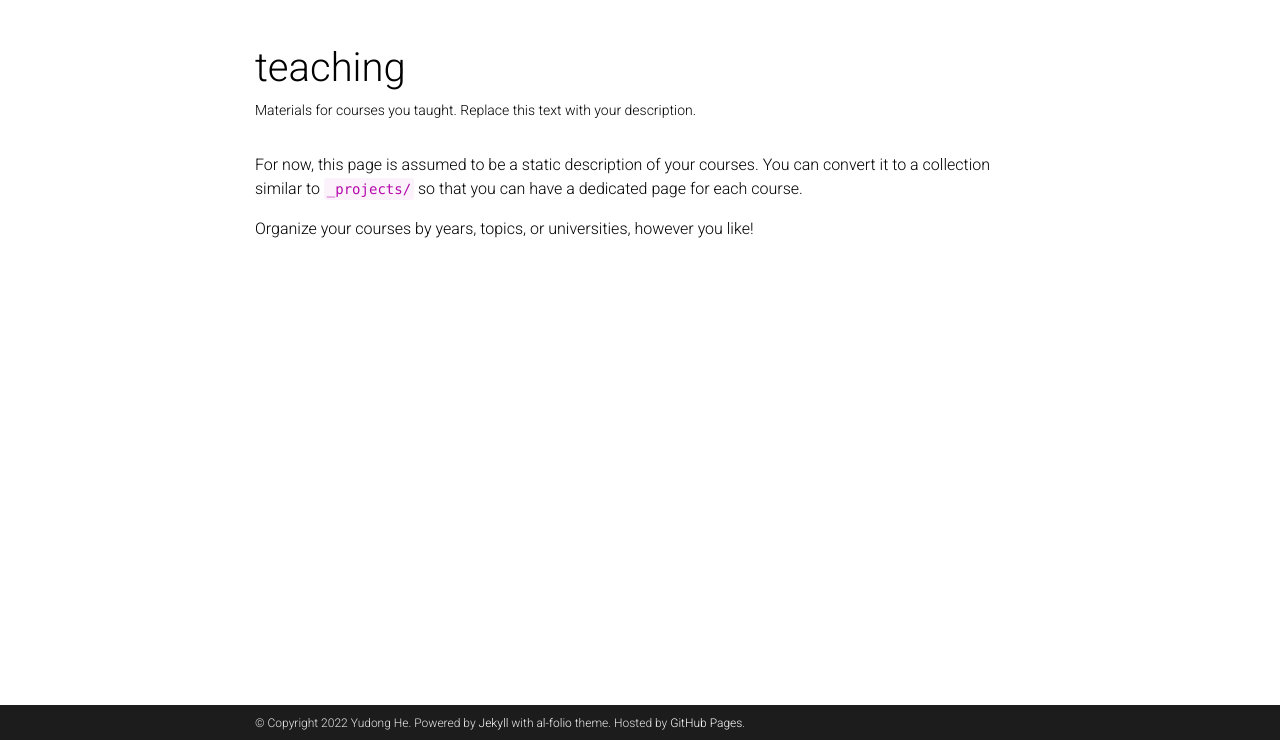
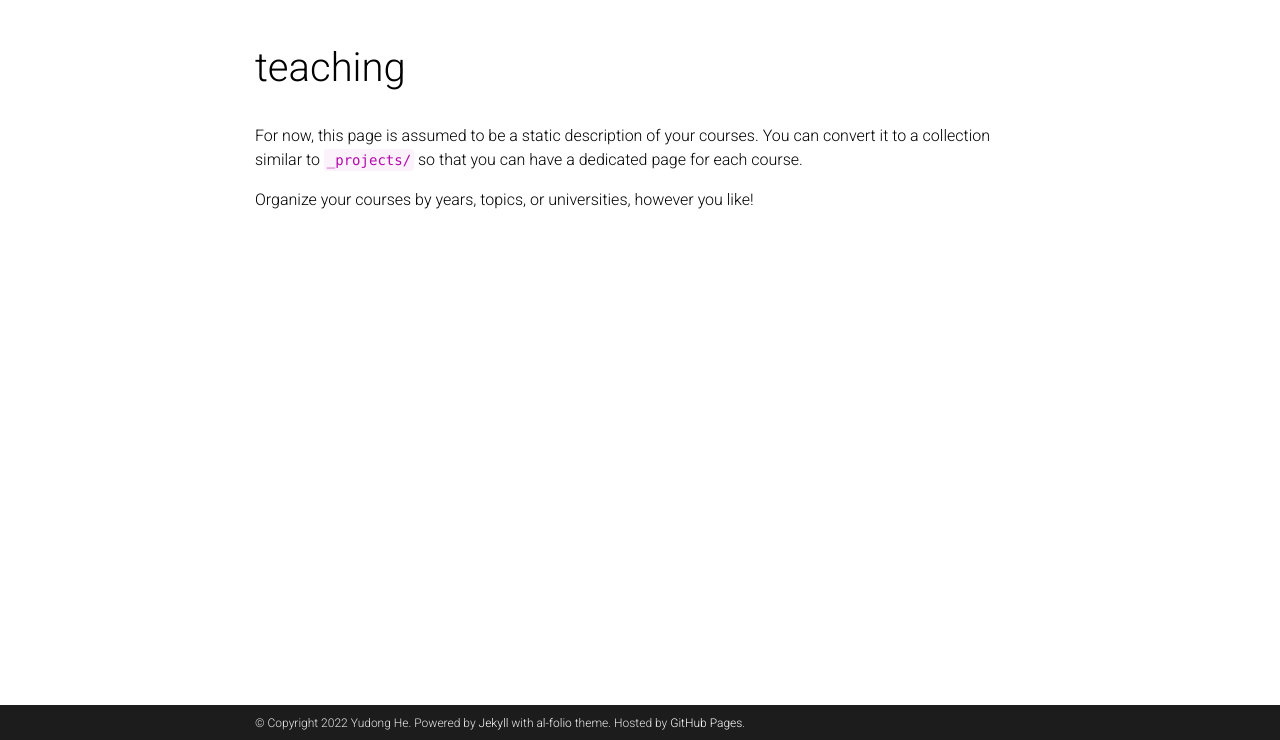
Before and after one commit to ydcnanhe/ydcnanhe.github.io, a Jekyll site: the page built from _pages/teaching.md, in a window 1280 px wide, cut to the strip 160-900 px from the top of the page. Built offline with Jekyll 4.4.1, drawn with Linux system fonts in a browser that asks for light colours; comment, search, counter and statistics services are not loaded; a style sheet for code colours, icons or effects is not loaded.

Commit message:
Update teaching.md

```diff
--- a/_pages/teaching.md
+++ b/_pages/teaching.md
@@ -1,9 +1,9 @@
 ---
 layout: page
-permalink: /teaching/
+permalink: /talks/
 title: teaching
-description: Materials for courses you taught. Replace this text with your description.
-nav: false
+description:
+nav: true
 nav_order: 5
 ---
 
```
